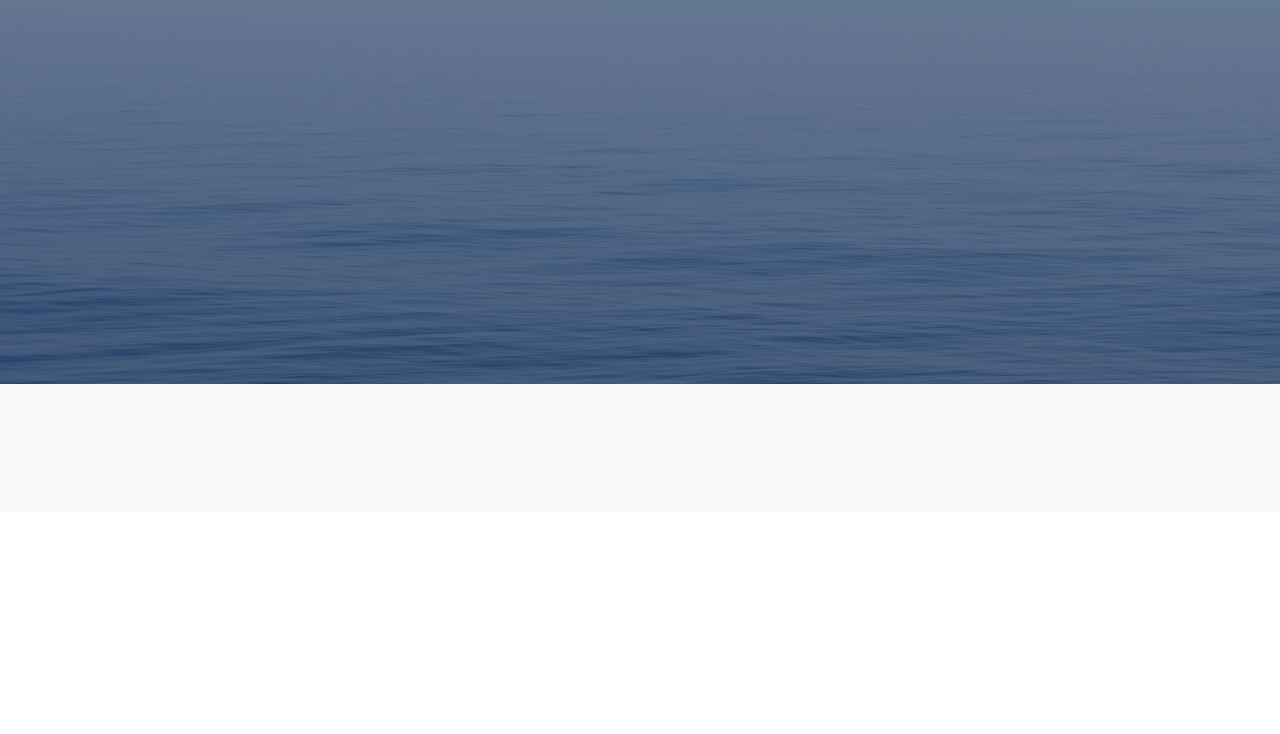
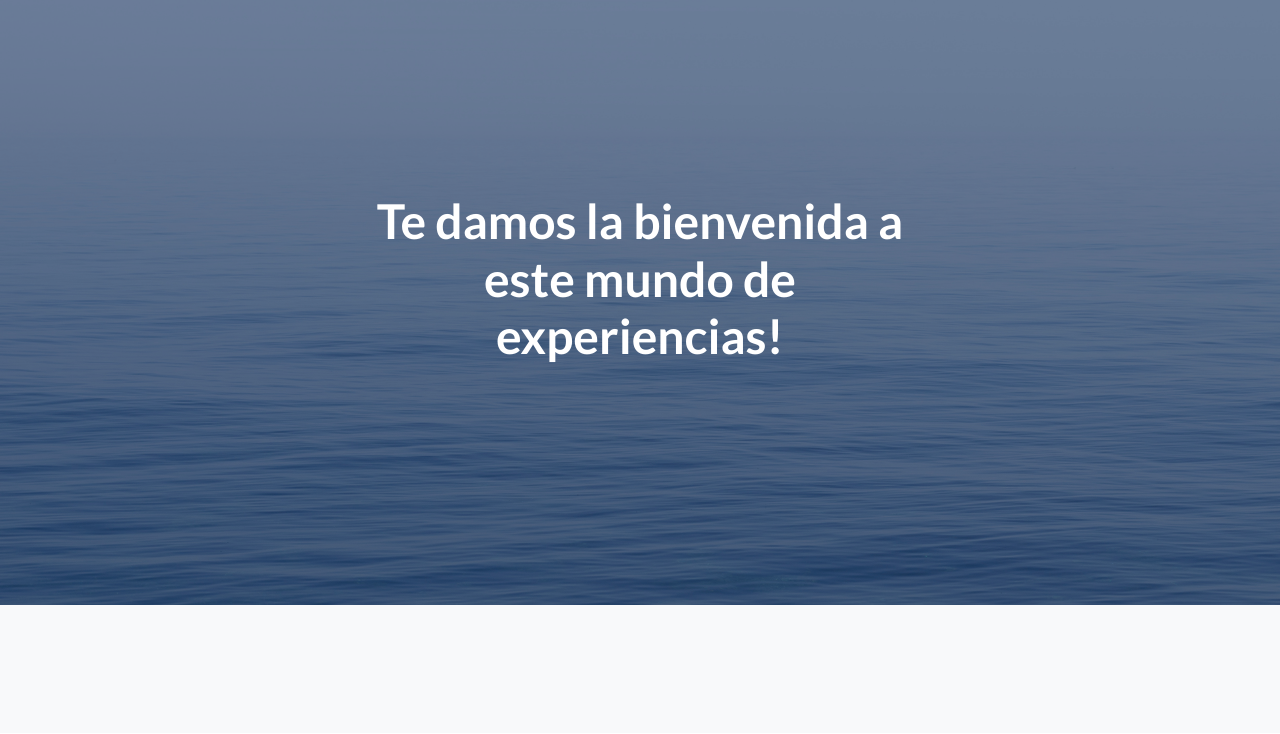
Before and after one commit to YaninaCharas/blog, a Django app: page /Appblog/ in a window 1280 px wide. Shown: the part 66-800 px from the top of the page. Run offline with Django 4.2, Linux system fonts and the light colour scheme; some libraries are stand-ins or nearby versions.

Commit message:
cambié la imagen del header y el título de  la página

```diff
--- a/templates/index.html
+++ b/templates/index.html
@@ -25,12 +25,12 @@
         {% include 'navigation.html' %}
         <!-- Masthead-->
         <header class="masthead">
-<!--            <div class="container position-relative">-->
-<!--                <div class="row justify-content-center">-->
-<!--                    <div class="col-xl-6">-->
-<!--                        <div class="text-center text-white">-->
+            <div class="container position-relative">
+                <div class="row justify-content-center">
+                    <div class="col-xl-6">
+                        <div class="text-center text-white">
 <!--                            &lt;!&ndash; Page heading&ndash;&gt;-->
-<!--                            <h1 class="mb-5">Generate more leads with a professional landing page!</h1>-->
+                            <h1 class="mb-5">Te damos la bienvenida a este mundo de experiencias!</h1>
 <!--                            &lt;!&ndash; Signup form&ndash;&gt;-->
 <!--                            &lt;!&ndash; * * * * * * * * * * * * * * *&ndash;&gt;-->
 <!--                            &lt;!&ndash; * * SB Forms Contact Form * *&ndash;&gt;-->
```
Also changed, not shown: static/assets/img/monte-olivia.jpg (added).
